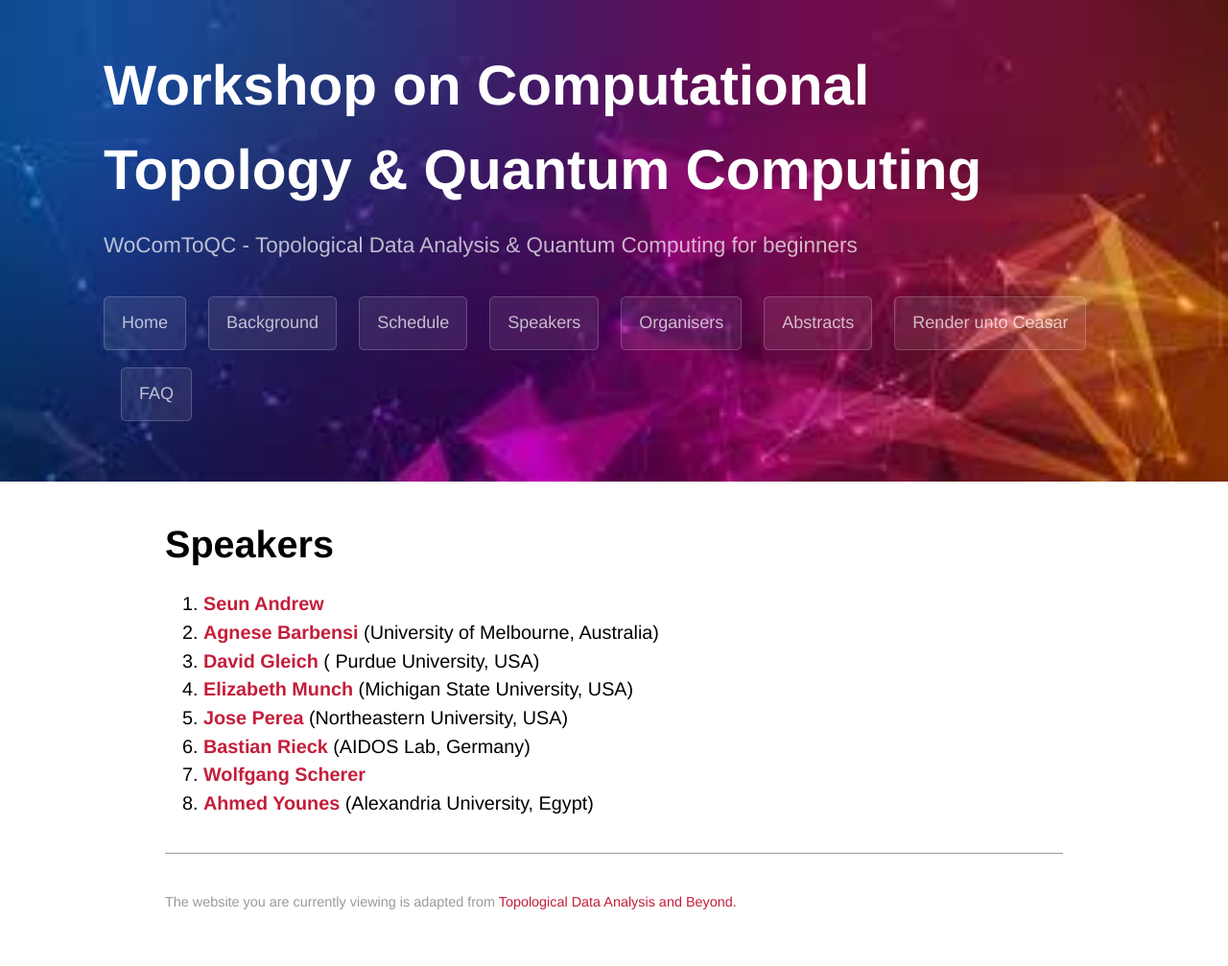
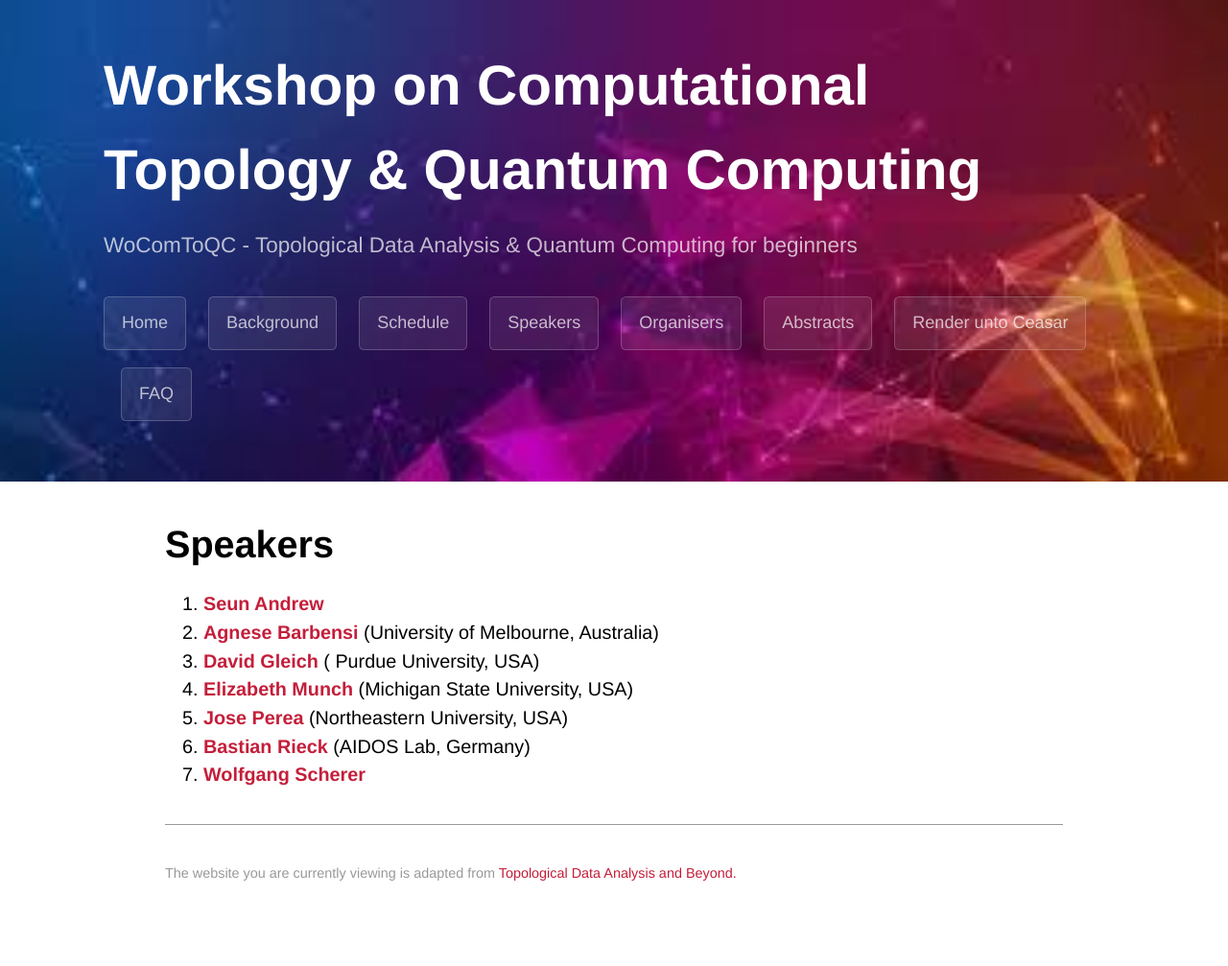
Before and after one commit to WoComtoQC/wocomtoqc.github.io, a Jekyll site: the page built from speakers.md, in a window 1280 px wide. Shown: the whole page at 96% size. Built offline with Jekyll 4.4.1, drawn with Linux system fonts in a browser that asks for light colours; some web fonts are replaced; our own code applies the rules of GitHub Pages for plain Markdown files; after the commit the page ends 977 px from its top, so only the background shows below that.

Commit message:
Update speakers.md

```diff
--- a/speakers.md
+++ b/speakers.md
@@ -14,4 +14,3 @@ layout: default
 5.  [**Jose Perea**](https://www.joperea.com/) (Northeastern University, USA)
 6.  [**Bastian Rieck**](https://bastian.rieck.me/) (AIDOS Lab, Germany)
 7.  [**Wolfgang Scherer**]()
-8.  [**Ahmed Younes**](https://www.linkedin.com/in/ahmed-younes-18910592/?originalSubdomain=eg) (Alexandria University, Egypt)
```
